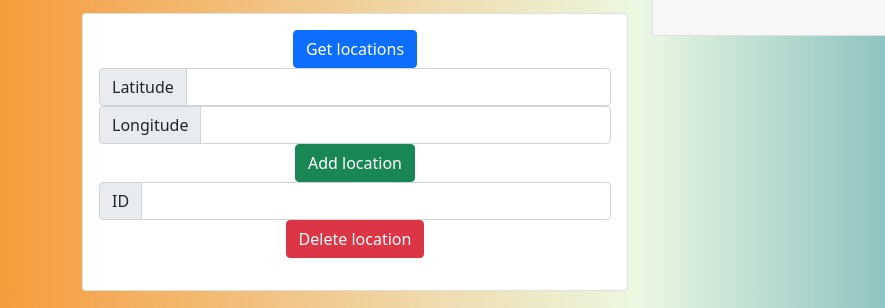
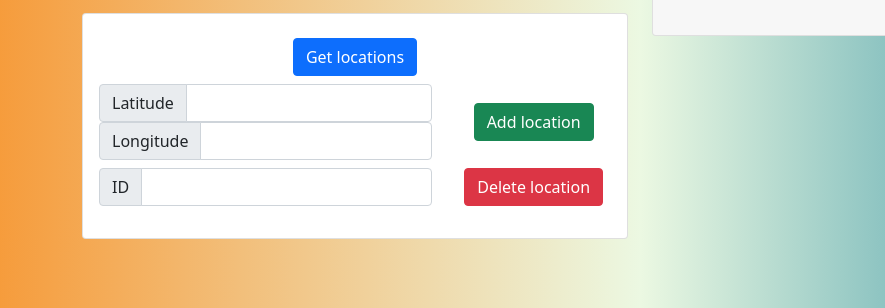
Before and after one commit to RLXi/saranen-heroku-app, a website: page public/index.html in a window 1280 px wide. Shown: the part 192-500 px from the top of the page, 0-885 px from the left. Drawn offline with nearby package versions, Linux system fonts and the light colour scheme; no server answers.

Commit message:
more styling

```diff
--- a/public/index.html
+++ b/public/index.html
@@ -40,13 +40,14 @@
           <div class="card locations mt-3">
             <div class="card-body">
               <ul class="list-unstyled text-center">
-                <li>
+                <li class="mt-2">
                   <button id="get" class="btn btn-primary">
                     Get locations
                   </button>
                 </li>
-                <li>
-                  <div>
+                <li class="mt-2">
+                  <div class="row">
+                    <div class="col-md-8">
                       <div class="input-group">
                         <span class="input-group-text">Latitude</span>
                         <input type="number" class="form-control" name="lat" />
@@ -55,20 +56,27 @@
                         <span class="input-group-text">Longitude</span>
                         <input type="number" class="form-control" name="long" />
                       </div>
+                    </div>
+                    <div class="col-md-4 align-self-center">
                       <button id="post" class="btn btn-success">
                         Add location
                       </button>
                     </div>
+                  </div>
                 </li>
-                <li>
-                  <div>
+                <li class="mt-2">
+                  <div class="row">
+                    <div class="col-md-8">
                       <div class="input-group">
                         <span class="input-group-text">ID</span>
                         <input type="number" class="form-control" name="del" />
                       </div>
+                    </div>
+                    <div class="col-md-4 align-self-center">
                       <button id="delete" class="btn btn-danger">
                         Delete location
                       </button>
+                    </div>
                   </div>
                 </li>
               </ul>
```
Lines whose indentation alone changed are shown as unchanged.
